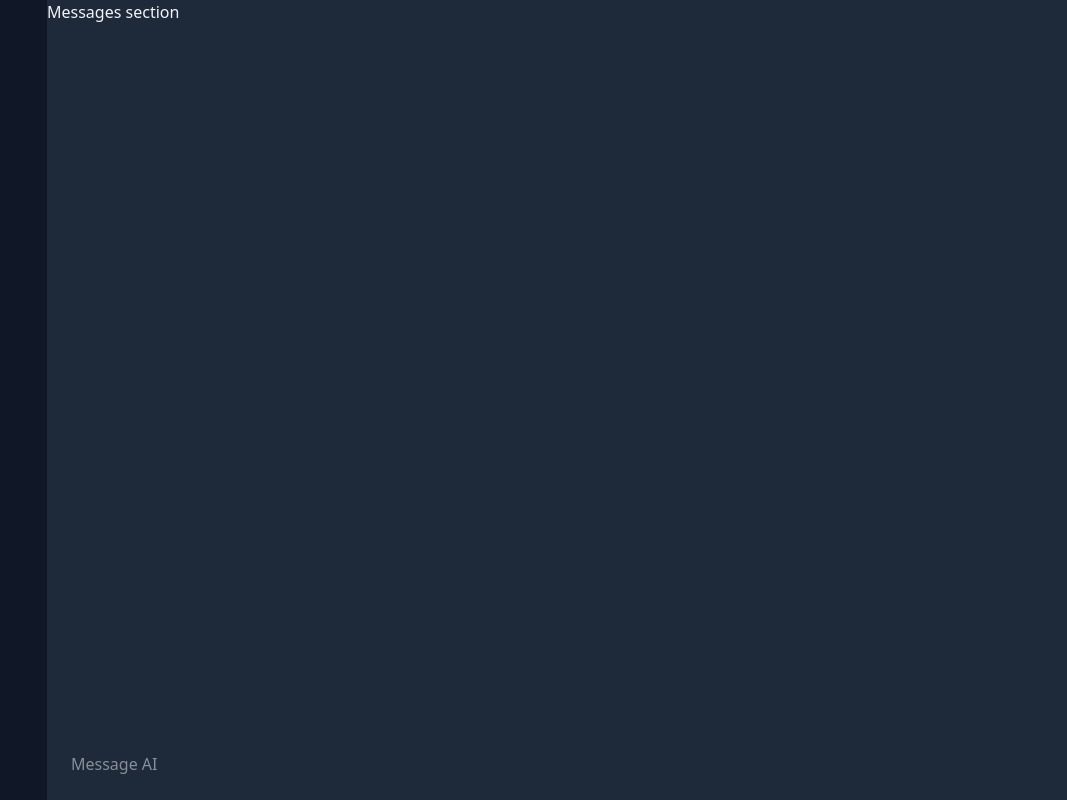
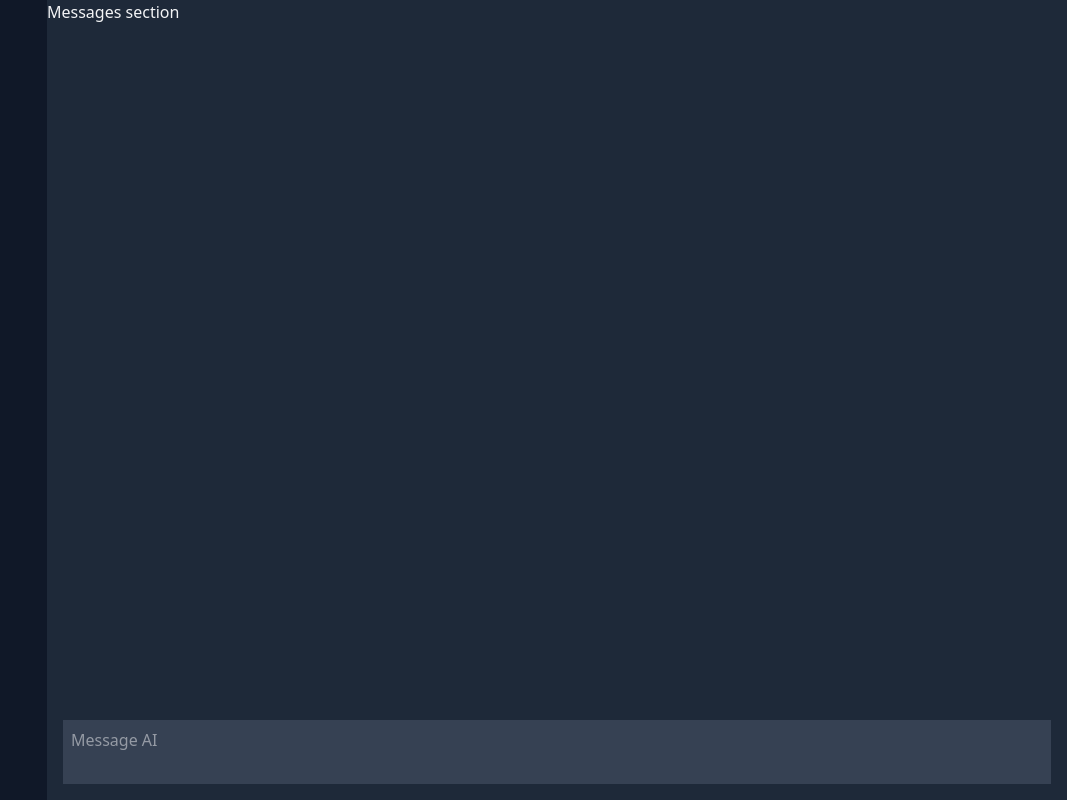
Before and after one commit to vhalchuk/convo-ai, a React (Vite) app in the folder client/: page / in a window 1280 px wide. Shown: the whole page, without its empty margins (213-1280 px from the left). Built offline with nearby package versions, Linux system fonts and the light colour scheme.

Commit message:
Add automatic height adjustment

```diff
--- a/client/src/App.tsx
+++ b/client/src/App.tsx
@@ -5,10 +5,20 @@ function App() {
             <main className="flex h-full grow flex-col bg-gray-800">
                 <div className="flex-1 overflow-hidden">Messages section</div>
                 <div className="p-4">
-                    <textarea
-                        placeholder="Message AI"
-                        className="block h-10 w-full resize-none border-0 bg-transparent p-2"
-                    />
+                    <div className="bg-gray-700">
+                        <textarea
+                            placeholder="Message AI"
+                            className="block h-10 min-h-16 w-full resize-none border-0 bg-transparent p-2"
+                            onInput={(e) => {
+                                e.currentTarget.style.height = "auto"; // Reset height to calculate new height
+                                const nextHeight = Math.min(
+                                    e.currentTarget.scrollHeight,
+                                    256
+                                );
+                                e.currentTarget.style.height = `${nextHeight}px`; // Set height to scrollHeight
+                            }}
+                        />
+                    </div>
                 </div>
             </main>
         </div>
```
